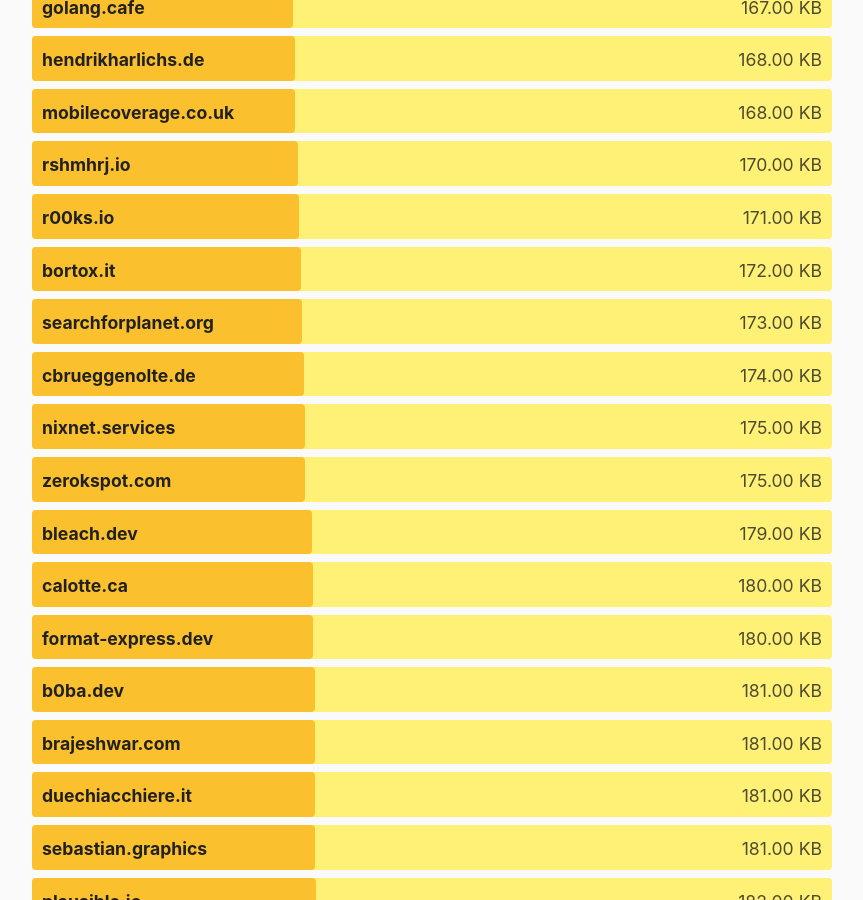
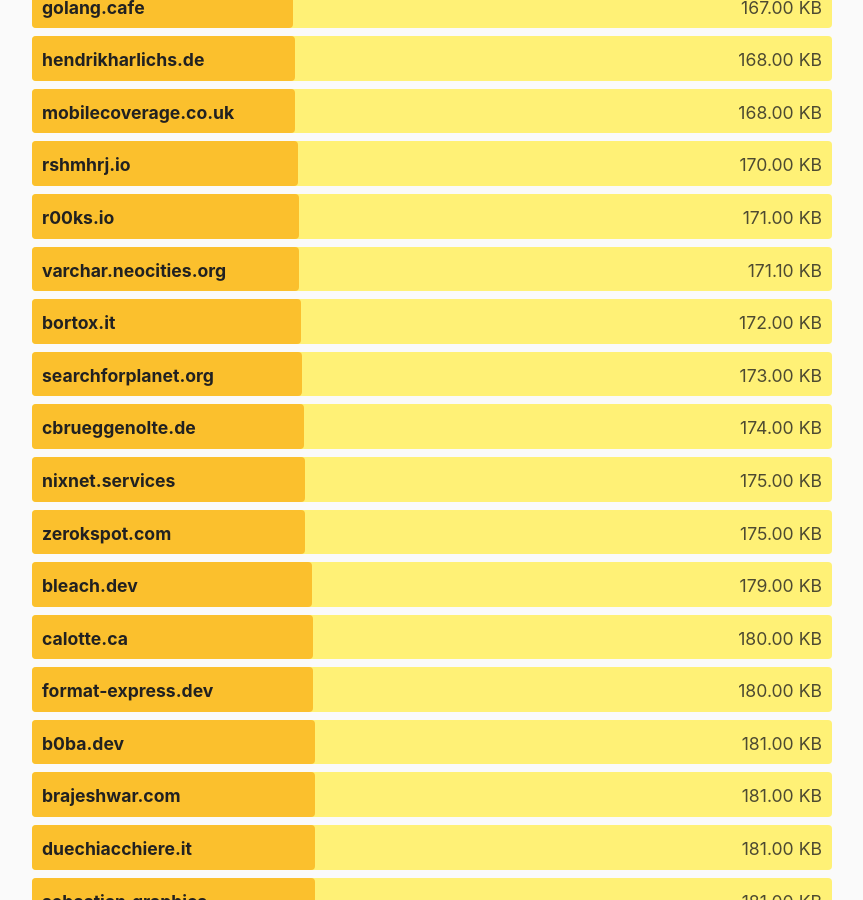
Before and after one commit to kevquirk/512kb.club, a Jekyll site: the page built from index.md, in a window 1280 px wide and 900 px high, scrolled down 27890 px. Shown: the whole window, without its empty margins (208-1071 px from the left). Built offline with Jekyll 4.4.1, drawn with Linux system fonts in a browser that asks for light colours.

Commit message:
Add varchar.neocities.org to sites.yml

```diff
--- a/_data/sites.yml
+++ b/_data/sites.yml
@@ -3592,3 +3592,8 @@
   url: https://zwbetz.com/
   size: 67.8
   last_checked: 2022-07-20
+
+- domain: varchar.neocities.org
+  url: https://varchar.neocities.org/
+  size: 171.1
+  last_checked: 2024-01-16
```
